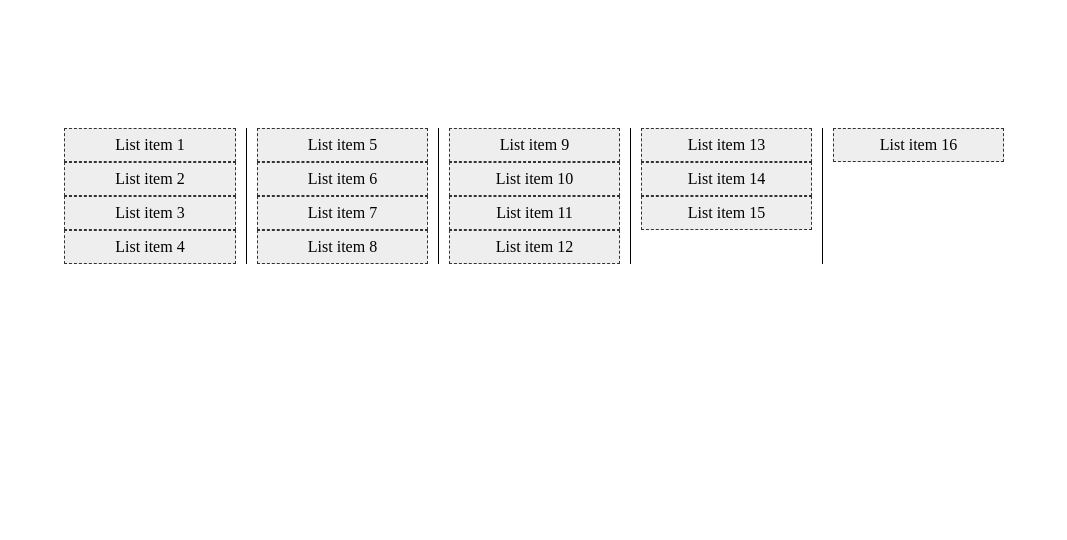
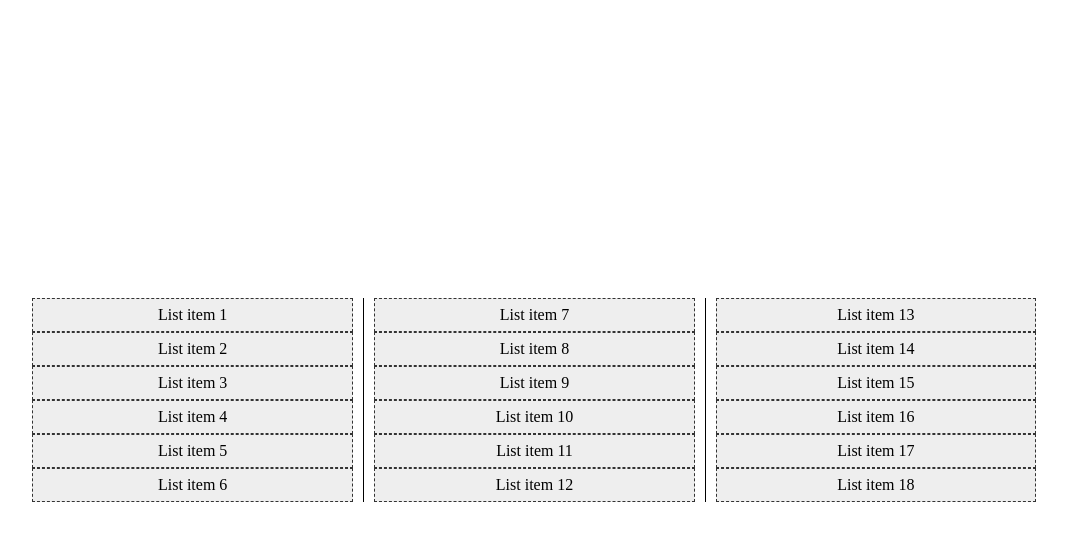
Before and after one commit to FeelEnergyCB/lightSplit, a plain HTML site: page demo.html in a window 1280 px wide. Shown: the whole page, without its empty margins (106-1173 px from the left). Drawn offline with Linux system fonts and the light colour scheme.

Commit message:
add BEM notation

```diff
--- a/demo.html
+++ b/demo.html
@@ -12,13 +12,17 @@
       line-height: 0;
       box-sizing: border-box;
     }
+    body {
+      display: table;
+      width: 100%;
+    }
     body * {
       box-sizing: border-box;
     }
     .wrapper {
-      width: 960px;
-      margin: auto;
-      padding: 10% 0;
+      padding: 0 10%;
+      display: table-cell;
+      vertical-align: middle;
     }
     ul {
       font-size: 16px;
@@ -51,13 +55,15 @@
       <li>List item 14</li>
       <li>List item 15</li>
       <li>List item 16</li>
+      <li>List item 17</li>
+      <li>List item 18</li>
     </ul>
   </div>
   <script src="lightSplit.min.js"></script>
   <script>
     lightSplit({
       selector: '.list',
-      columns: 5
+      columns: 3
     });
   </script>
 </body>
--- a/lightSplit.js
+++ b/lightSplit.js
@@ -74,11 +74,11 @@ var lightSplit = (function() {
           ul = document.createElement('ul'),
           li = document.createElement('li');
 
-      li.className = customClass + '_item';
+      li.className = customClass + '__item';
       wrapper.className = classes;
 
       for (var j = 0, jlen = items.length; j < jlen; j += 1) {
-        ul.className = customClass + '_column' + ' is-' + (j + 1);
+        ul.className = customClass + '__column' + ' ' + customClass + '__column_' + (j + 1);
         for (var k = 0, klen = items[j].length; k < klen; k += 1) {
           li.innerHTML = items[j][k].innerHTML;
           ul.appendChild(li.cloneNode(true));
--- a/style.less
+++ b/style.less
@@ -2,7 +2,7 @@
   display: table;
   table-layout: fixed;
   width: 100%;
-  &_column {
+  &__column {
     display: table-cell;
     border-left: 1px solid;
     text-align: center;
```
Also changed, not shown: lightSplit.min.js, style.css.
